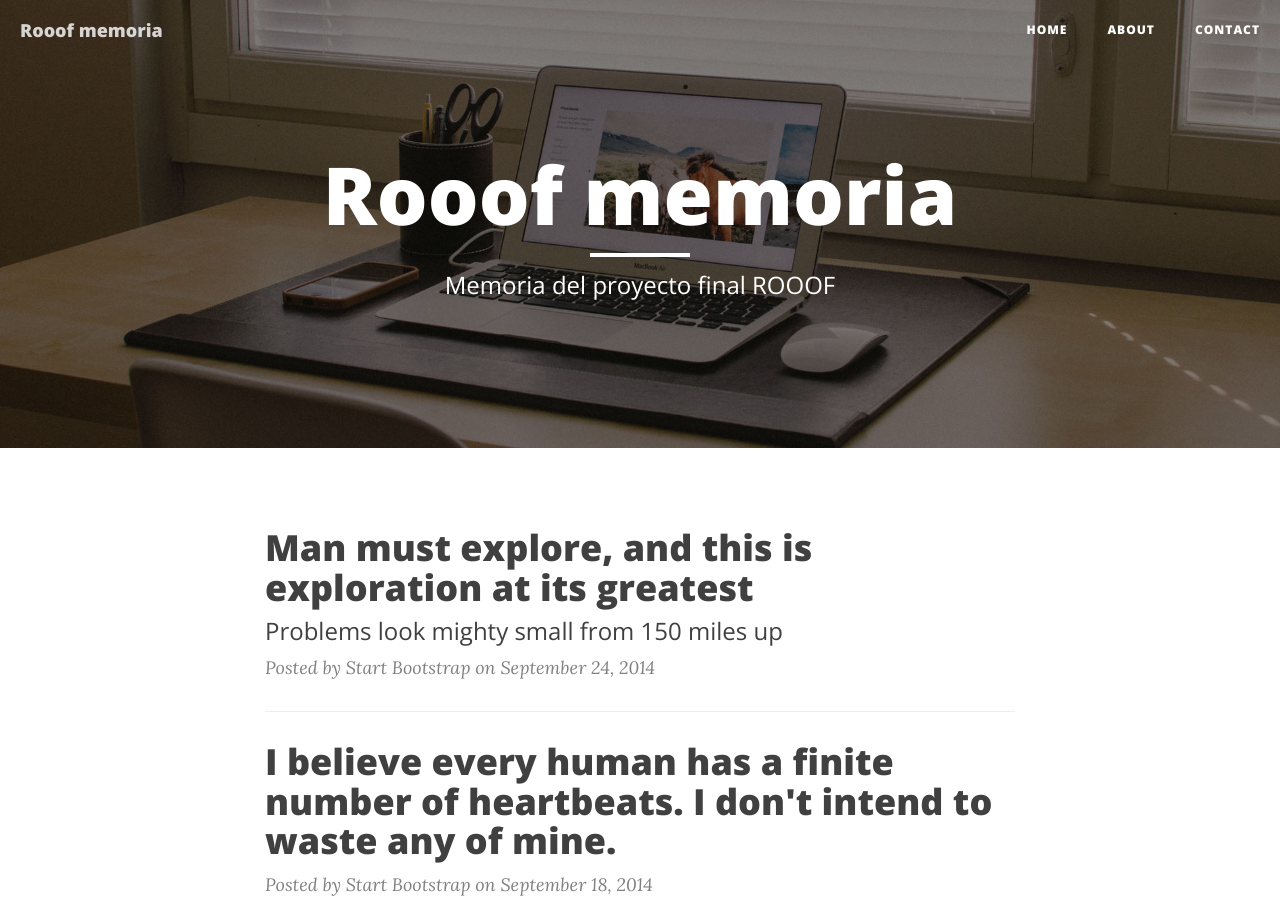
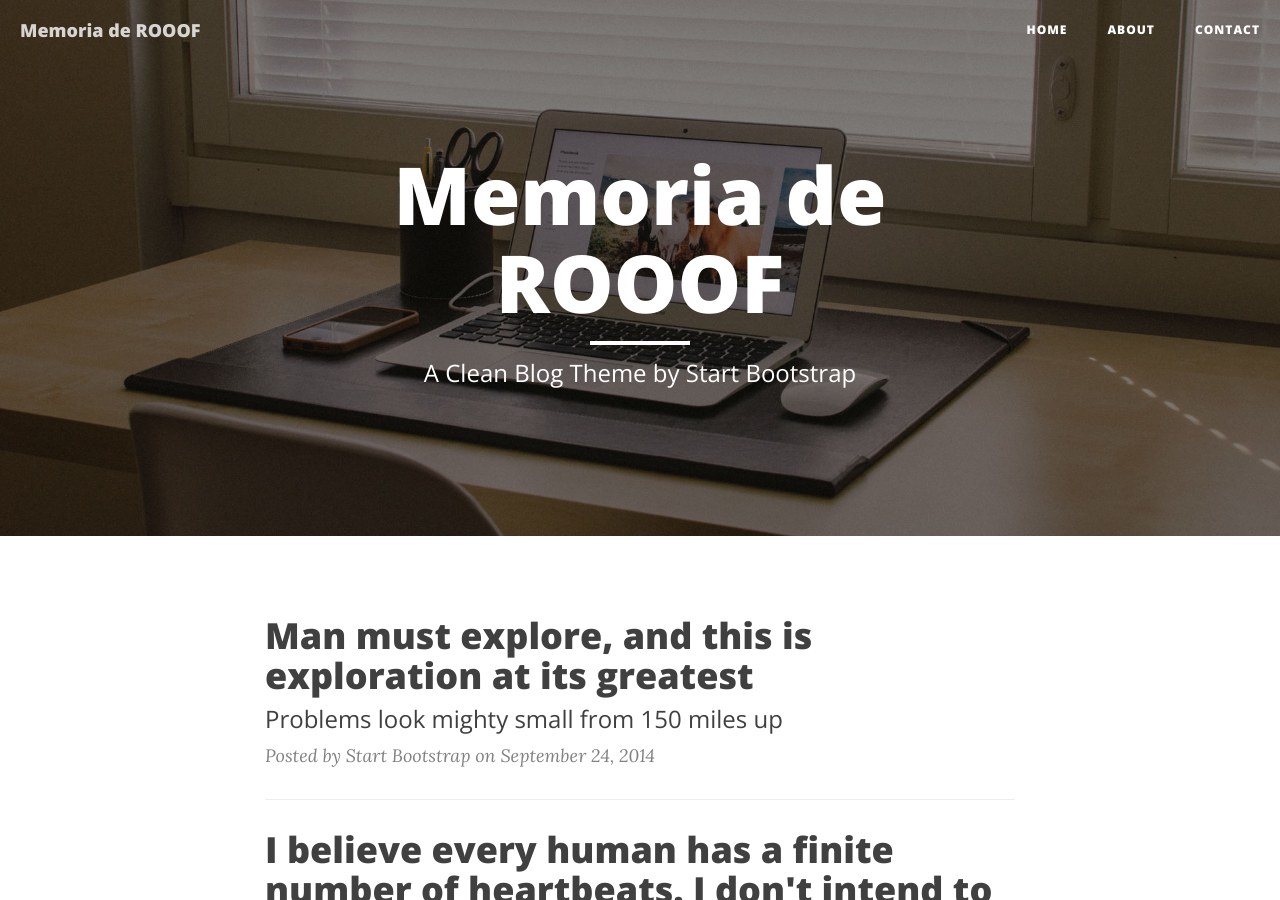
Before and after one commit to Rooof-Project/memoria, a Jekyll site: the page built from index.html, in a window 1280 px wide and 900 px high. Built offline with Jekyll 4.4.1, drawn with Linux system fonts in a browser that asks for light colours; nearby versions of some CDN libraries; the list of posts is cut into pages by our own code; some of the changed text lies outside the part shown.

Commit message:
segundo intento

```diff
--- a/_config.yml
+++ b/_config.yml
@@ -1,13 +1,13 @@
 # Site settings
-title: Rooof memoria
+title: Memoria de ROOOF
 header-img: img/home-bg.jpg
 email: hellorooof@gmail.com
-description: "Memoria del proyecto final ROOOF para el master en diseño web en BAU Barcelona"
+description: "memoria de ROOOF"
 baseurl: "/memoria"
 url: "http://rooof-project.github.io"
-twitter_username: Rooof
-github_username:  Rooof-Project
-facebook_username:  Rooof
+twitter_username: SBootstrap
+github_username:  davidtmiller
+facebook_username:  IronSummitMedia
 
 # Build settings
 markdown: kramdown
--- a/_includes/head.html
+++ b/_includes/head.html
@@ -7,16 +7,16 @@
 
     <title>{% if page.title %}{{ page.title }} - {{ site.title }}{% else %}{{ site.title }}{% endif %}</title>
 
-    <link rel="canonical" href="{{ page.url | replace:'index.html',''}}">
+    <link rel="canonical" href="{{ page.url | replace:'index.html','' | prepend: site.baseurl | prepend: site.url }}">
 
     <!-- Bootstrap Core CSS -->
-    <link rel="stylesheet" href="{{ "/css/bootstrap.min.css" }}">
+    <link rel="stylesheet" href="{{ "/css/bootstrap.min.css" | prepend: site.baseurl }}">
 
     <!-- Custom CSS -->
-    <link rel="stylesheet" href="{{ "/css/clean-blog.css" }}">
+    <link rel="stylesheet" href="{{ "/css/clean-blog.css" | prepend: site.baseurl }}">
 
     <!-- Pygments Github CSS -->
-    <link rel="stylesheet" href="{{ "/css/syntax.css" }}">
+    <link rel="stylesheet" href="{{ "/css/syntax.css" | prepend: site.baseurl }}">
 
     <!-- Custom Fonts -->
     <link href="//maxcdn.bootstrapcdn.com/font-awesome/4.3.0/css/font-awesome.min.css" rel="stylesheet" type="text/css">
--- a/index.html
+++ b/index.html
@@ -1,6 +1,6 @@
 ---
 layout: page
-description: "Memoria del proyecto final ROOOF"
+description: "A Clean Blog Theme by Start Bootstrap"
 ---
 
 {% for post in paginator.posts %}
```
Also changed, not shown: 11 other files.
